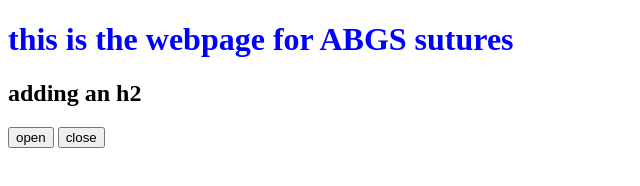
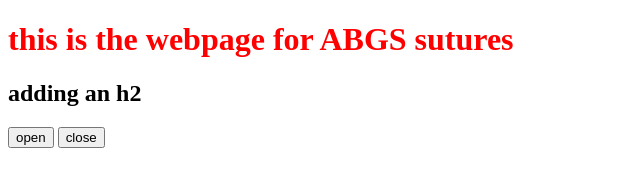
Before and after one commit to sthasadin/stures_test_repo, a plain HTML site: page index.html in a window 1280 px wide. Shown: the whole page, without its empty margins (0-640 px from the left). Drawn offline with Linux system fonts and the light colour scheme.

Commit message:
Update index.html

```diff
--- a/index.html
+++ b/index.html
@@ -6,7 +6,7 @@
   <title>ABDg suppliers and trader pvt ltd</title>
 </head>
 <body>
-  <h1 style="color:blue">this is the webpage for ABGS sutures</h1>
+  <h1 style="color:red">this is the webpage for ABGS sutures</h1>
   <h2>adding an h2</h2>
   <button>open</button>
   <button>close</button>
```
